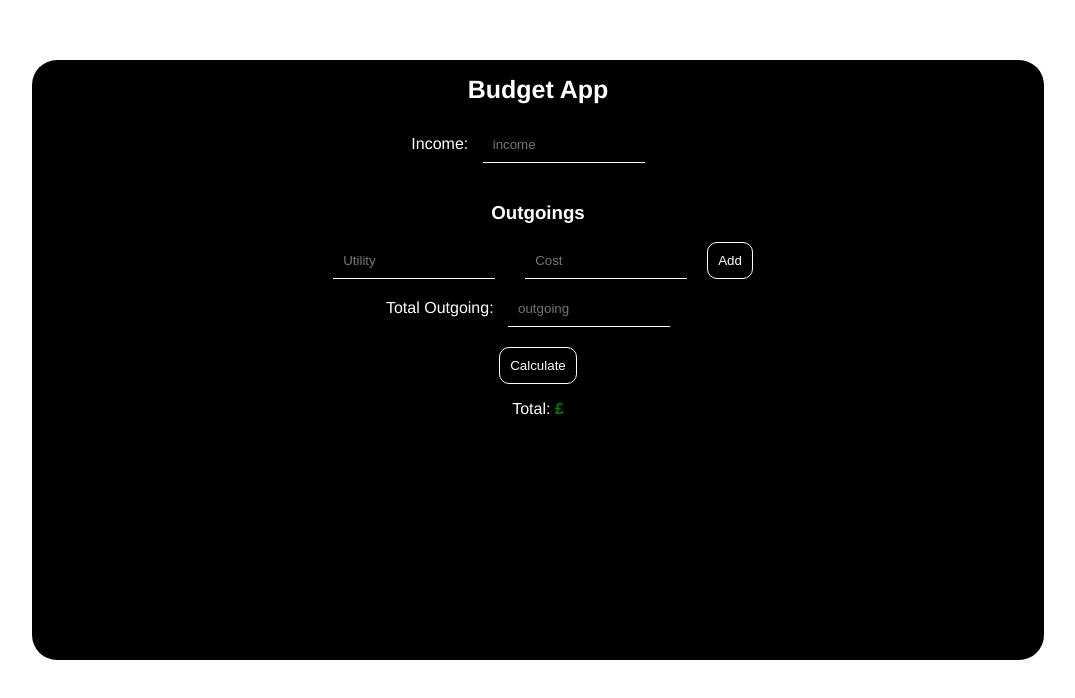
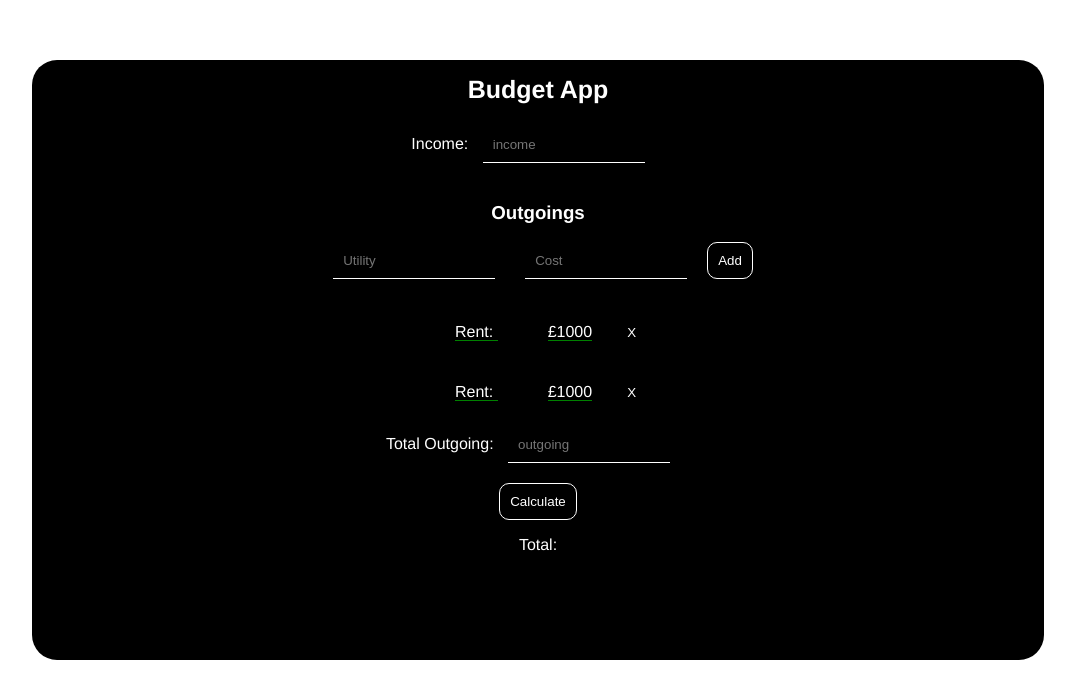
Before and after one commit to MashuMaru/budget-app-vuejs, a Vue app: page / in a window 1280 px wide. Shown: the top 698 px of the page, without its empty margins (102-1177 px from the left). Built offline with nearby package versions, Linux system fonts and the light colour scheme.

Commit message:
props from outgoings to App.vue (data object)

```diff
--- a/src/App.vue
+++ b/src/App.vue
@@ -1,19 +1,22 @@
 <template>
   <div id="main">
     <Header title="Budget App" />
-    <Salary v-on:outgoingSalary="salaryInput" v-on:keyup="calculate" />
+    <Salary v-on:outgoingSalary="salaryInput" />
+    <!-- v-on:keyup="calculate" add back to <Salary /> for calculation on entering keys -->
     <OutgoingInputs />
     <Outgoings
       v-for="cost in costInformation"
       v-bind:key="cost"
-      v-bind:utility="cost.utility"
-      v-bind:cost="cost.cost"
+      v-bind:id="cost.id"
+      v-bind:utilityName="cost.utility"
+      v-bind:utilityCost="cost.cost"
     />
-    <TotalOutgoing v-on:outgoingCost="outgoingSum" v-on:keyup="calculate" />
+    <TotalOutgoing v-on:outgoingCost="outgoingSum" />
+    <!-- v-on:keyup="calculate" add back to <TotalOutgoing /> for calculation on entering keys -->
     <p v-if="salaryIsNotFilled">You have to enter a salary first.</p>
     <button v-on:click="calculate">Calculate</button>
     <p class="total">
-      Total: <span class="total-span"> £{{ total }} </span>
+      Total: <span class="total-span"> {{ total }} </span>
     </p>
   </div>
 </template>
@@ -26,7 +29,11 @@ import OutgoingInputs from "./components/OutgoingInputs.vue";
 import Outgoings from "./components/Outgoings.vue";
 
 export default {
-  inject: ["costInformation"],
+  provide: function() {
+    return {
+      costInfo: this.costInformation,
+    };
+  },
   components: { Header, Salary, TotalOutgoing, OutgoingInputs, Outgoings },
   data: function() {
     return {
@@ -34,6 +41,18 @@ export default {
       outgoing: null,
       total: null,
       salaryIsNotFilled: false,
+      costInformation: [
+        {
+          id: "first-entry",
+          utility: "Rent",
+          cost: "£1000",
+        },
+        {
+          id: "first-entry",
+          utility: "Rent",
+          cost: "£1000",
+        },
+      ],
     };
   },
   methods: {
@@ -48,7 +67,7 @@ export default {
         this.salaryIsNotFilled = true;
       } else {
         this.salaryIsNotFilled = false;
-        this.total = this.salary - this.outgoing;
+        this.total = "£" + (this.salary - this.outgoing);
       }
     },
   },
@@ -91,8 +110,8 @@ button {
   border-radius: 10px;
   padding: 10px;
   cursor: pointer;
+  outline: none;
 }
-
 
 button:hover {
   border: 1px solid white;
--- a/src/components/Outgoings.vue
+++ b/src/components/Outgoings.vue
@@ -1,32 +1,25 @@
 <template>
   <div>
-    <input type="text" name="" id="utility"/>
-    <input type="text" name="" id="cost" v-on:cost-information="cost" />
+    <p>
+      <span class="utility-nc">{{ utilityName }}: </span>
+      <span class="utility-nc">{{ utilityCost }}</span>
+      <span><button class="utility-btn">X</button></span>
+    </p>
   </div>
 </template>
 
 <script>
 export default {
+  props: {
+    utilityName: {
+      type: String,
+    },
+    utilityCost: {
+      type: Number,
+    },
+  },
   data: function() {
-    return {
-      costInformation: [
-        {
-          id: "first-entry",
-          utility: "Rent",
-          cost: "£1000",
-        },
-      ],
-    };
-  },
-  methods: {
-    addCostUtility(name, cost) {
-      const newCost = {
-        id: new Date().toISOString(),
-        utility: name,
-        cost: cost,
-      };
-      this.costInformation.push(newCost);
-    },
+    return {};
   },
 };
 </script>
@@ -37,4 +30,26 @@ input {
   border-bottom: 1px solid green;
   text-align: center;
 }
+
+p {
+  margin-bottom: 25px;
+}
+
+.utility-nc {
+  margin-left: 25px;
+  margin-right: 25px;
+  border-bottom: 1px solid green;
+  width: 150px;
+  color: white;
+}
+
+.utility-btn {
+  border: none !important;
+
+}
+
+.utility-btn:hover {
+  border-radius:100% !important;
+  background-color: red;
+}
 </style>
```
